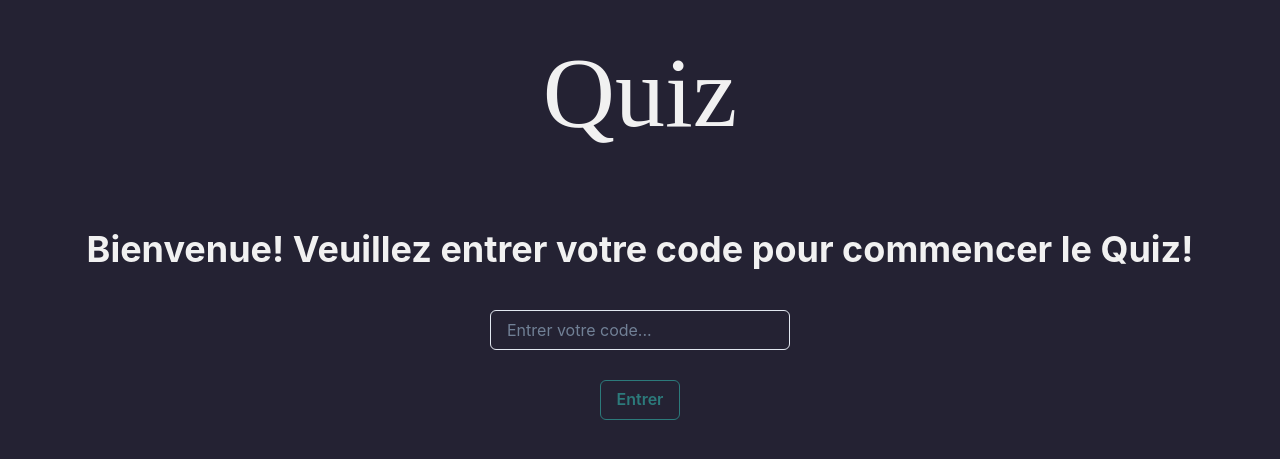
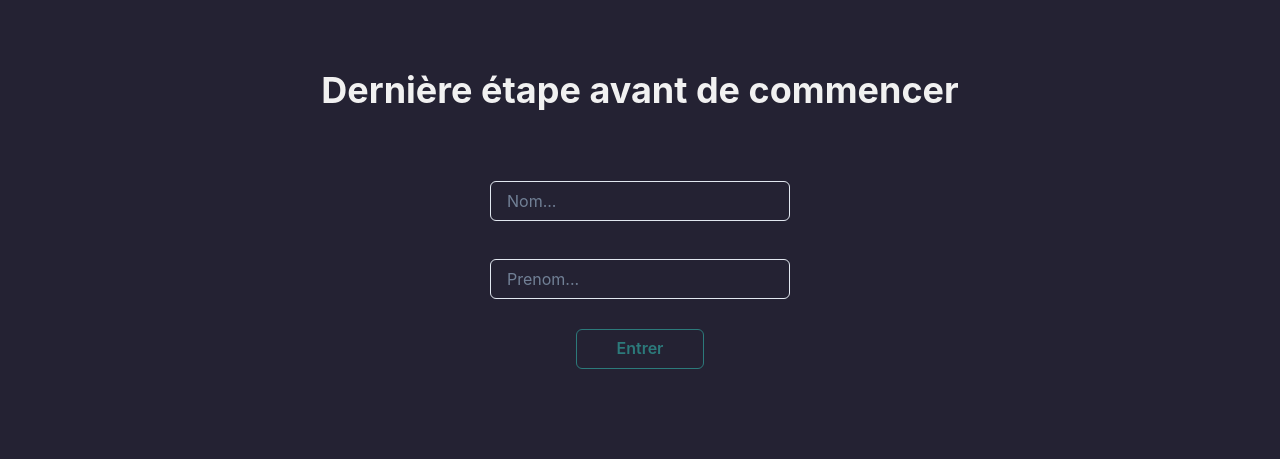
Before and after one commit to ahmedKhaireddine/Quiz-front-end, a React (Create React App) app: page / in a window 1280 px wide. Shown: the part 181-640 px from the top of the page. Built offline with nearby package versions, Linux system fonts and the light colour scheme; the HTML template or start-up script is replaced by a standard one; a web font is replaced by a local one.

Commit message:
Modification de PlayerInfos avec Chakra, Formik et Yup

```diff
--- a/src/components/quiz-interface/Home.jsx
+++ b/src/components/quiz-interface/Home.jsx
@@ -1,8 +1,7 @@
-import { useFormik, Formik, Form, Field } from "formik"
+import { Formik } from "formik"
 import * as Yup from "yup"
 import {
     VStack,
-    Button,
     Heading
 } from "@chakra-ui/react"
 import styled from "styled-components"
@@ -16,7 +15,6 @@ const Box = styled.div`
     flex-direction: column;
     align-items: center;
 `
-
 
 const Home = () => {
     return (
@@ -37,25 +35,25 @@ const Home = () => {
                     <Logo />
                     <Heading
                         as='h1'
-                        // size='lg'
                         color="#F1F1F1"
-                        mt="60px"
-                    >Bienvenue! Veuillez entrer votre code pour commencer le Quiz!</Heading>
+                        my="60px"
+                    >
+                        Bienvenue! Veuillez entrer votre code pour commencer le Quiz!
+                    </Heading>
                     <VStack
                         as="form"
                         w={{ base: "90%", md: 300 }}
                         mx="auto"
                         spacing="30px"
-                        // h="100vh"
                         justifyContent="center"
                         onSubmit={formik.handleSubmit}
                     >
                         <TextField
                             name="code"
                             placeholder="Entrer votre code..."
-                            mt="30px"
+                            // mt="30px"
                         />
-                        <ButtonComponent>Entrer</ButtonComponent>
+                        <ButtonComponent px={ 10 }>Entrer</ButtonComponent>
                     </VStack>
                 </Box>
             )}
--- a/src/components/quiz-interface/PlayerInfos.jsx
+++ b/src/components/quiz-interface/PlayerInfos.jsx
@@ -1,100 +1,73 @@
-import React from "react"
+import { Formik, useFormik } from "formik"
+import * as Yup from "yup"
+import {
+    VStack,
+    Button,
+    Heading
+} from "@chakra-ui/react"
 import styled from "styled-components"
-import * as Yup from "yup"
-import { useFormik } from "formik"
 
+import TextField from "../TextField"
 import ButtonComponent from "./core/ButtonComponent"
 
 const Box = styled.div`
     display: flex;
     flex-direction column;
-    padding: 30px;
-`
-const Message = styled.h1`
-    p {
-        font-size: 40px;
-        font-weight: lighter;
-        padding: 40px;
-        color: #F1F1F1;
-    }
-`
-const Form = styled.div`
-    display: flex;
-    flex-direction column;
-    justify-content: flex-start;
-    label {
-        font-size: 25px;
-        color: #F1F1F1;
-    }
-    input {
-        height: 30px;
-        width: 300px;
-        padding-left: 10px;
-        border-radius: 5px;
-        margin: 10px auto;
-    }
 `
 
 const PlayerInfos = (props) => {
-    const formik = useFormik({
-        initialValues: {
+
+    return (
+        <Formik
+            initialValues={{
                 nom: "",
                 prenom: ""
-        },
-        validationSchema: Yup.object({
-            nom: Yup.string()
-                .max(15, "Must be 15 characters or less")
-                .required("*Champs requis"),
-            prenom: Yup.string()
-                .max(15, "Must be 15 characters or less")
-                .required("*Champs requis"),
-        }),
-        onSubmit: values => {
-            alert(JSON.stringify(values, null, 2));
-        },
-    });
-
-    return (
-        <>
-            <Message>
-                <h1><p>Dernière étape avant de commencer</p></h1>
-            </Message>
+            }}
+            validationSchema={Yup.object({
+                nom: Yup
+                    .string()
+                    .max(15, "*15 caractères maximum")
+                    .required("*Veuillez renseigner un nom"),
+                prenom: Yup
+                    .string()
+                    .max(15, "*15 caractères maximum")
+                    .required("*Veuillez renseigner un prénom"),
+            })}
+            onSubmit={(values, actions) => {
+                alert(JSON.stringify(values, null, 2))
+                actions.resetForm()
+            }}
+        >
+            {(formik) => (
                 <Box>
-                <Form onSubmit={formik.handleSubmit}>
-                    <label htmlFor="nom">Nom</label><br></br>
-                    <input
-                        id="nom"
+                    <Heading
+                        as='h1'
+                        color="#F1F1F1"
+                        mb="60px"
+                    >
+                        Dernière étape avant de commencer
+                    </Heading>
+                    <VStack
+                        as="form"
+                        w={{ base: "90%", md: 300 }}
+                        mx="auto"
+                        spacing="30px"
+                        justifyContent="center"
+                        onSubmit={formik.handleSubmit}
+                    >
+                        <TextField
                             name="nom"
-                        type="text"
-                        placeholder="Nom"
-                        onChange={formik.handleChange}
-                        onBlur={formik.handleBlur}
-                        value={formik.values.nom}
-                        error={formik.errors.nom}
+                            placeholder="Nom..."
                         />
-                    {formik.touched.nom && formik.errors.nom ? (
-                        <div>{formik.errors.nom}</div>
-                    ) : null}
-
-                    <label htmlFor="prenom">Prénom</label><br></br>
-                    <input
-                        id="prenom"
+                        <TextField
                             name="prenom"
-                        type="text"
-                        placeholder="Prénom"
-                        onChange={formik.handleChange}
-                        onBlur={formik.handleBlur}
-                        value={formik.values.prenom}
-                        error={formik.errors.prenom}
+                            placeholder="Prenom..."
                         />
-                    {formik.touched.prenom && formik.errors.prenom ? (
-                        <div>{formik.errors.prenom}</div>
-                    ) : null}
-
-                    <ButtonComponent type="submit">Go !</ButtonComponent>
-                </Form>
+                        <ButtonComponent px={ 10 }>Entrer</ButtonComponent>
+                    </VStack>
                 </Box>
-        </>
+            )}
+        </Formik>
     )
 }
 
--- a/src/components/quiz-interface/core/ButtonComponent.jsx
+++ b/src/components/quiz-interface/core/ButtonComponent.jsx
@@ -2,12 +2,13 @@ import React from "react"
 
 import { Button } from "@chakra-ui/react"
 
-const ButtonComponent = ({handleClick, children}) => {
+const ButtonComponent = ({handleClick, px, children}) => {
 
     return (
         <Button
             type="submit"
             size="md"
+            px={px}
             variant="outline"
             colorScheme="teal"
             // onClick={children}
--- a/src/contexts/Quiz.jsx
+++ b/src/contexts/Quiz.jsx
@@ -8,7 +8,7 @@ const QuizContextProvider = ({ children }) => {
   const [infos, setInfos] = useState({})
   const [answers, setAnswers] = useState([])
   const [score, setScore] = useState(0)
-  const [step, setStep] = useState(1)
+  const [step, setStep] = useState(2)
 
   const value = {
     step,
```
Lines whose indentation alone changed are shown as unchanged.
